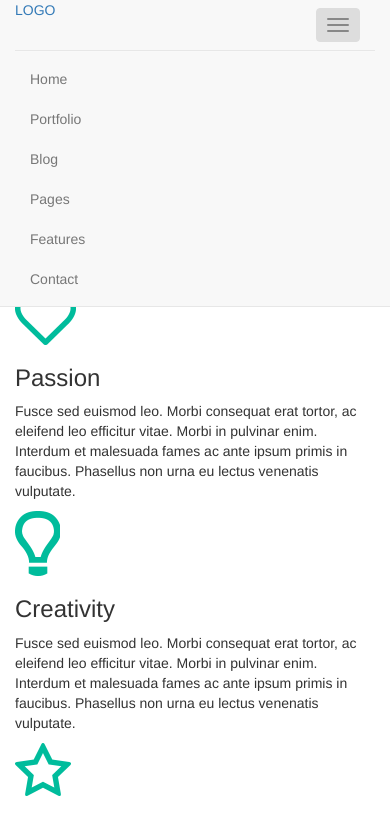
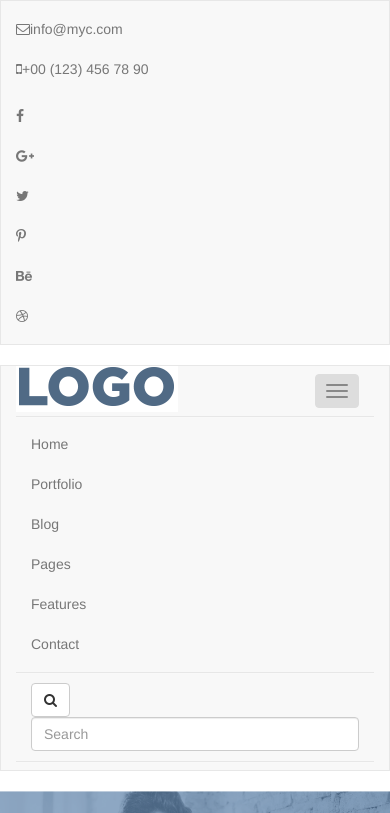
Before and after one commit to kenyaguzmanp/progress, a website: page public_html/index.html in a window 390 px wide. Both pictures are taken after a click on the button "Toggle navigation". Shown: the top 813 px of the page. Drawn offline with nearby package versions, Linux system fonts and the light colour scheme; a web font is replaced by a local one.

Commit message:
add upper navbar

```diff
--- a/public_html/index.html
+++ b/public_html/index.html
@@ -15,12 +15,10 @@
     <body>
 
         <!-- Navigation -->
-        <nav class="navbar navbar-default navbar-fixed-top">
-
+<!--        <nav class="navbar navbar-default navbar-fixed-top">
             <div id="navcon" class="container-fluid">
-
                 <div class="navig">
-                    <!-- Brand and toggle get grouped for better mobile display -->
+                     Brand and toggle get grouped for better mobile display
                     <div class="navbar-header">
                         <div id="navSec1">
                             <button type="button" class="navbar-toggle collapsed" data-toggle="collapse" data-target="#bs-example-navbar-collapse-1" aria-expanded="false">
@@ -31,30 +29,110 @@
                             </button>
                         </div>
                         <div>
-                            <span class="main-logo"><a href="index.html">LOGO</a></span>
+                            <span class="main-logo"><a href="index.html"><img src="logo_03.png" alt="logo-small"></a></span>
                         </div>
+                    </div>
 
+                     Collect the nav links, forms, and other content for toggling
+                    <div class="collapse navbar-collapse" id="bs-example-navbar-collapse-1">
+
+                        <ul class="nav navbar-nav">
+                            <li class="dropdown"><a class="dropdown-toggle" data-toggle="dropdown" href="#">Home</a>
+                            <ul class="dropdown-menu">
+                              <li><a href="#">Agency Style</a></li>
+                              <li><a href="#">Service Style</a></li>
+                              <li><a href="#">Portfolio Style</a></li>
+                              <li><a href="#">Showcase Style</a></li>
+                            </ul>
+                          </li>
+                            <li role="presentation"><a href="#">Portfolio</a></li>
+                            <li role="presentation"><a href="#">Blog</a></li>
+                            <li role="presentation"><a href="#">Pages</a></li>
+                            <li role="presentation"><a href="#">Features</a></li>
+                            <li role="presentation"><a href="#">Contact</a></li>
+                        </ul>
+                        <form class="navbar-form navbar-right">
+                            <button type="submit" class="btn btn-default"><i class="fa fa-search" aria-hidden="true"></i></button>
+                            <div class="form-group">
+                              <input type="text" class="form-control" placeholder="Search">
+                            </div>
+
+                        </form>
+                    </div> /.navbar-collapse
+
+                </div>
+            </div> /.container-fluid
+        </nav> -->
+
+        <nav class="navbar navbar-default">
+            <div class="container-fluid">
+              <ul class="nav navbar-nav navbar-left">
+                <li><a href="#"><i class="fa fa-envelope-o" aria-hidden="true"></i>info@myc.com</a></li>
+                <li><a href="#"><i class="fa fa-mobile" aria-hidden="true"></i>+00 (123) 456 78 90</a></li>
+              </ul>
+                <ul class="nav navbar-nav navbar-right">
+                <li><a href="#"><i class="fa fa-facebook" aria-hidden="true"></i></a></li>
+                <li><a href="#"><i class="fa fa-google-plus" aria-hidden="true"></i></a></li>
+                <li><a href="#"><i class="fa fa-twitter" aria-hidden="true"></i></a></li>
+                <li><a href="#"><i class="fa fa-pinterest-p" aria-hidden="true"></i></a></li>
+                <li><a href="#"><i class="fa fa-behance" aria-hidden="true"></i></a></li>
+                <li><a href="#"><i class="fa fa-dribbble" aria-hidden="true"></i></a></li>
+
+              </ul>
+            </div>
+        </nav>
+
+        <nav class="navbar navbar-default">
+            <div id="navcon2" class="container-fluid">
+                <div class="navig">
+                    <!-- Brand and toggle get grouped for better mobile display -->
+                    <div class="navbar-header">
+                        <div id="navSec1">
+                            <button type="button" class="navbar-toggle collapsed" data-toggle="collapse" data-target="#bs-example-navbar-collapse-2" aria-expanded="false">
+                                <span class="sr-only">Toggle navigation</span>
+                                <span class="icon-bar"></span>
+                                <span class="icon-bar"></span>
+                                <span class="icon-bar"></span>
+                            </button>
+                        </div>
+                        <div class="">
+                            <span class="main-logo"><a href="index.html"><img src="logo_06.png" alt="logo-small"></a></span>
+                        </div>
                     </div>
 
                     <!-- Collect the nav links, forms, and other content for toggling -->
-                    <div class="collapse navbar-collapse" id="bs-example-navbar-collapse-1">
-
+                    <div class="collapse navbar-collapse" id="bs-example-navbar-collapse-2">
                         <ul class="nav navbar-nav">
-                            <li role="presentation"><a href="/">Home</a></li>
+                            <li class="dropdown"><a class="dropdown-toggle" data-toggle="dropdown" href="#">Home</a>
+                            <ul class="dropdown-menu">
+                              <li><a href="#">Agency Style</a></li>
+                              <li><a href="#">Service Style</a></li>
+                              <li><a href="#">Portfolio Style</a></li>
+                              <li><a href="#">Showcase Style</a></li>
+                            </ul>
+                          </li>
                             <li role="presentation"><a href="#">Portfolio</a></li>
                             <li role="presentation"><a href="#">Blog</a></li>
-                            <li role="presentation"><a href="/">Pages</a></li>
+                            <li role="presentation"><a href="#">Pages</a></li>
                             <li role="presentation"><a href="#">Features</a></li>
                             <li role="presentation"><a href="#">Contact</a></li>
                         </ul>
+                        <form class="navbar-form navbar-right">
+                            <button type="submit" class="btn btn-default"><i class="fa fa-search" aria-hidden="true"></i></button>
+                            <div class="form-group">
+                              <input type="text" class="form-control" placeholder="Search">
+                            </div>
+
+                        </form>
                     </div><!-- /.navbar-collapse -->
 
                 </div>
             </div><!-- /.container-fluid -->
+        </nav>
 
 
-        </nav>
 
+        <!-- end of NAVIGATION -->
         <div class="container-fluid" id="all-content">
             <!-- Main Content -->
             <!--            <div class="sections container-fluid">-->
```
Also changed, not shown: public_html/logo_03.png (added), public_html/logo_06.png (added).
